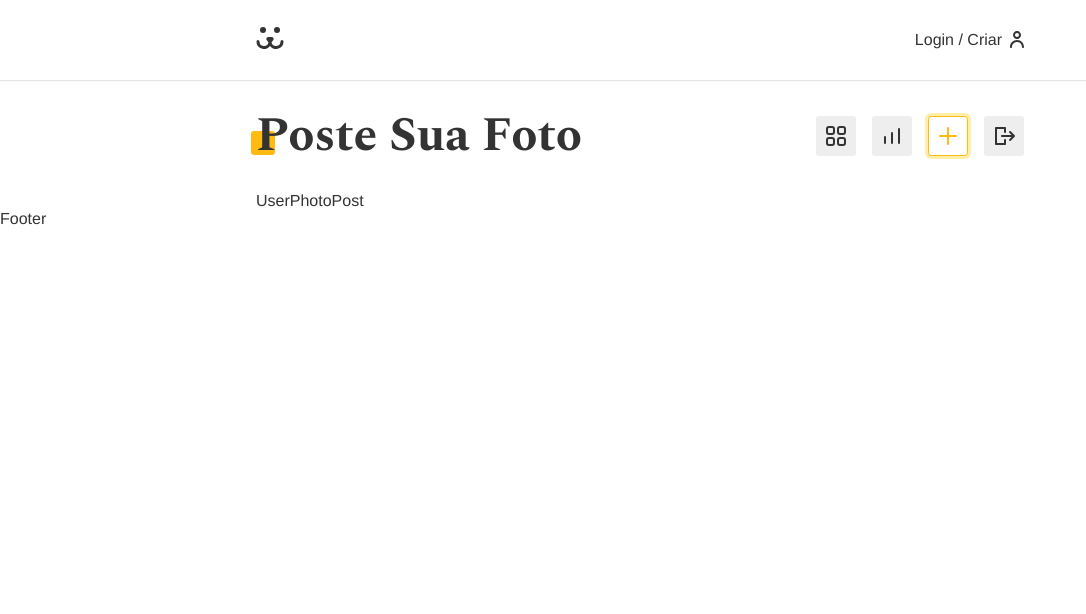
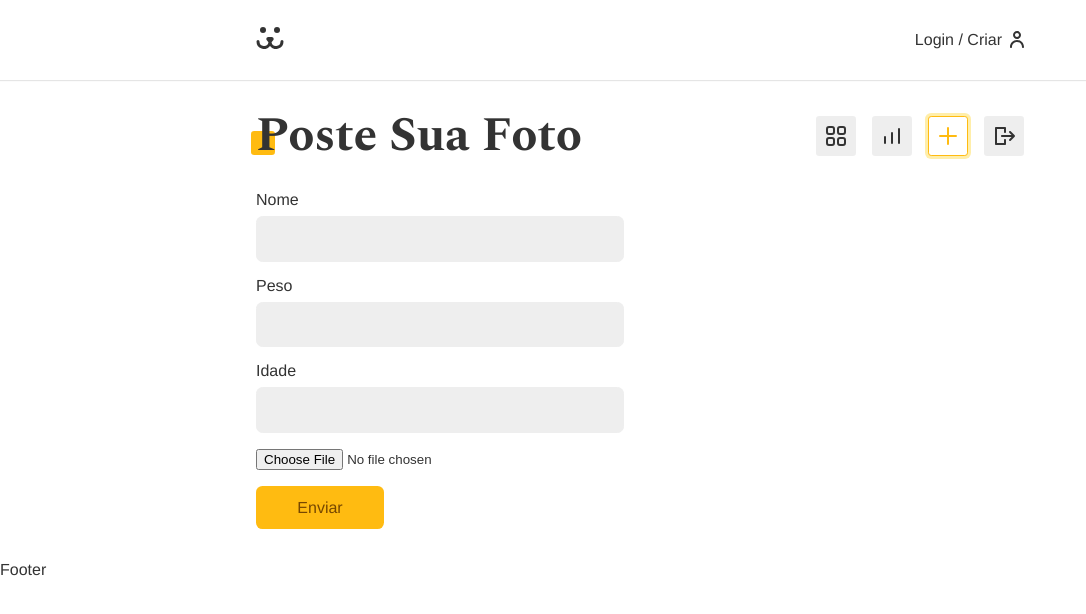
Before and after one commit to GabrielFer02/reactapp-dogsapi, a React (Vite) app: page /conta/postar in a window 1280 px wide. Shown: the top 614 px of the page, without its empty margins (0-1086 px from the left). Built offline with nearby package versions, Linux system fonts and the light colour scheme.

Commit message:
create photoPost

```diff
--- a/src/Components/User/UserHeaderNav.jsx
+++ b/src/Components/User/UserHeaderNav.jsx
@@ -49,7 +49,7 @@ const UserHeaderNav = () => {
         </NavLink>
         <button onClick={userLogout}>
           <Sair />
-          {mobile && "Adicionar Foto"}
+          {mobile && "Sair"}
         </button>
       </nav>
     </>
--- a/src/Components/User/UserPhotoPost.jsx
+++ b/src/Components/User/UserPhotoPost.jsx
@@ -1,9 +1,73 @@
-import React from 'react'
+import React from "react";
+import styles from "./UserPhotoPost.module.css";
+import Input from "../Forms/Input";
+import useForm from "../../Hooks/useForm";
+import useFetch from "../../Hooks/useFetch";
+import { PHOTO_POST } from "../../api";
+import Button from "../Forms/Button";
+import Error from "../Helper/Error";
+import { useNavigate } from "react-router-dom";
 
 const UserPhotoPost = () => {
+  const nome = useForm();
+  const peso = useForm("number");
+  const idade = useForm("number");
+  const [img, setImg] = React.useState({});
+  const { data, error, loading, request } = useFetch();
+  const navigate = useNavigate;
+
+  React.useEffect(() => {
+    if (data) navigate("/conta");
+  }, [data, navigate]);
+
+  function handleSubmit(event) {
+    event.preventDefault();
+    const formData = new FormData();
+    formData.append("img", img.raw);
+    formData.append("nome", nome.value);
+    formData.append("img", peso.value);
+    formData.append("idade", idade.value);
+
+    const token = window.localStorage.getItem("token");
+    const { url, options } = PHOTO_POST(formData, token);
+    request(url, options);
+  }
+
+  function handleImgChange({ target }) {
+    setImg({
+      preview: URL.createObjectURL(target.files[0]),
+      raw: target.files[0],
+    });
+  }
+
   return (
-    <div>UserPhotoPost</div>
-  )
-}
+    <section className={`${styles.photoPost} animeLeft`}>
+      <form onSubmit={handleSubmit}>
+        <Input label="Nome" type="text" name="nome" {...nome} />
+        <Input label="Peso" type="number" name="peso" {...peso} />
+        <Input label="Idade" type="number" name="idade" {...idade} />
+        <input
+          className={styles.file}
+          type="file"
+          id="img"
+          name="img"
+          onChange={handleImgChange}
+        />
+        {loading ? (
+          <Button disabled innerText="Envindo..." />
+        ) : (
+          <Button innerText="Enviar" />
+        )}
+        <Error error={error} />
+      </form>
+      {img.preview && (
+        <div
+          className={styles.preview}
+          style={{ backgroundImage: `url("${img.preview}")` }}
+        ></div>
+      )}
+    </section>
+  );
+};
 
-export default UserPhotoPost
+export default UserPhotoPost;
--- /dev/null
+++ b/src/Components/User/UserPhotoPost.module.css
@@ -0,0 +1,23 @@
+.photoPost {
+  display: grid;
+  grid-template-columns: 1fr 1fr;
+  gap: 2rem;
+  margin-bottom: 2rem;
+}
+
+.file {
+  margin-bottom: 1rem;
+}
+
+.preview {
+  border-radius: 1rem;
+  background-size: cover;
+  background-position: center center;
+}
+
+.preview::after {
+  content: "";
+  display: block;
+  height: 0;
+  padding-bottom: 100%;
+}
--- a/src/Hooks/useForm.jsx
+++ b/src/Hooks/useForm.jsx
@@ -1,9 +1,14 @@
+import { number } from "prop-types";
 import React from "react";
 
 const types = {
   email: {
     regex: /^[^\s@]+@[^\s@]+\.[^\s@]+$/,
     message: "Preencha um email válido!",
+  },
+  number: {
+    regex: /^\d+$/,
+    message: "Utilize números apenas",
   },
 };
 
--- a/src/api.jsx
+++ b/src/api.jsx
@@ -49,3 +49,16 @@ export function USER_POST(body) {
     },
   };
 }
+
+export function PHOTO_POST(formData, token) {
+  return {
+    url: API_URL + "/api/photo",
+    options: {
+      method: "POST",
+      headers: {
+        Authorization: "Bearer" + token,
+      },
+      body: formData,
+    },
+  };
+}
```
